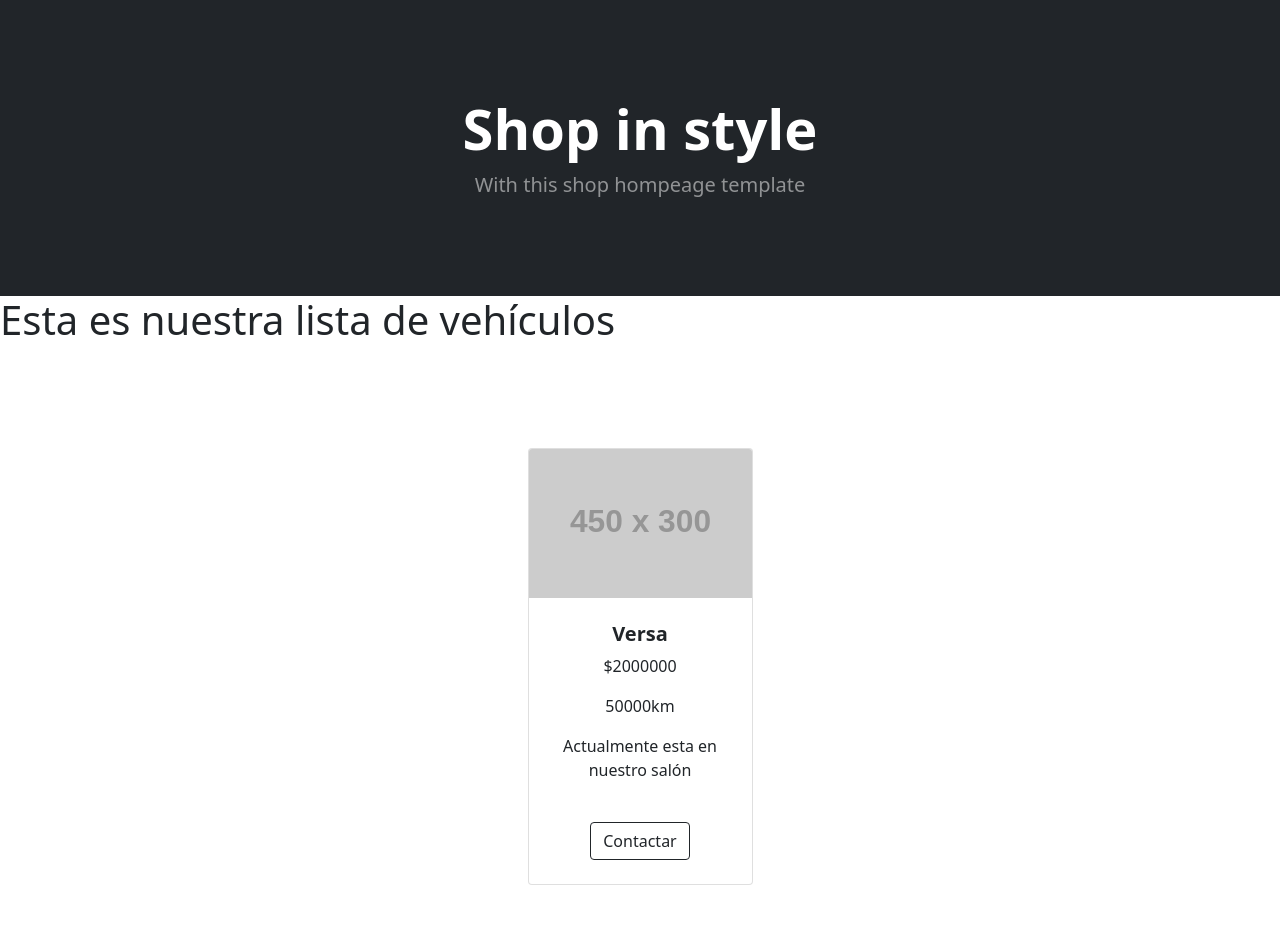
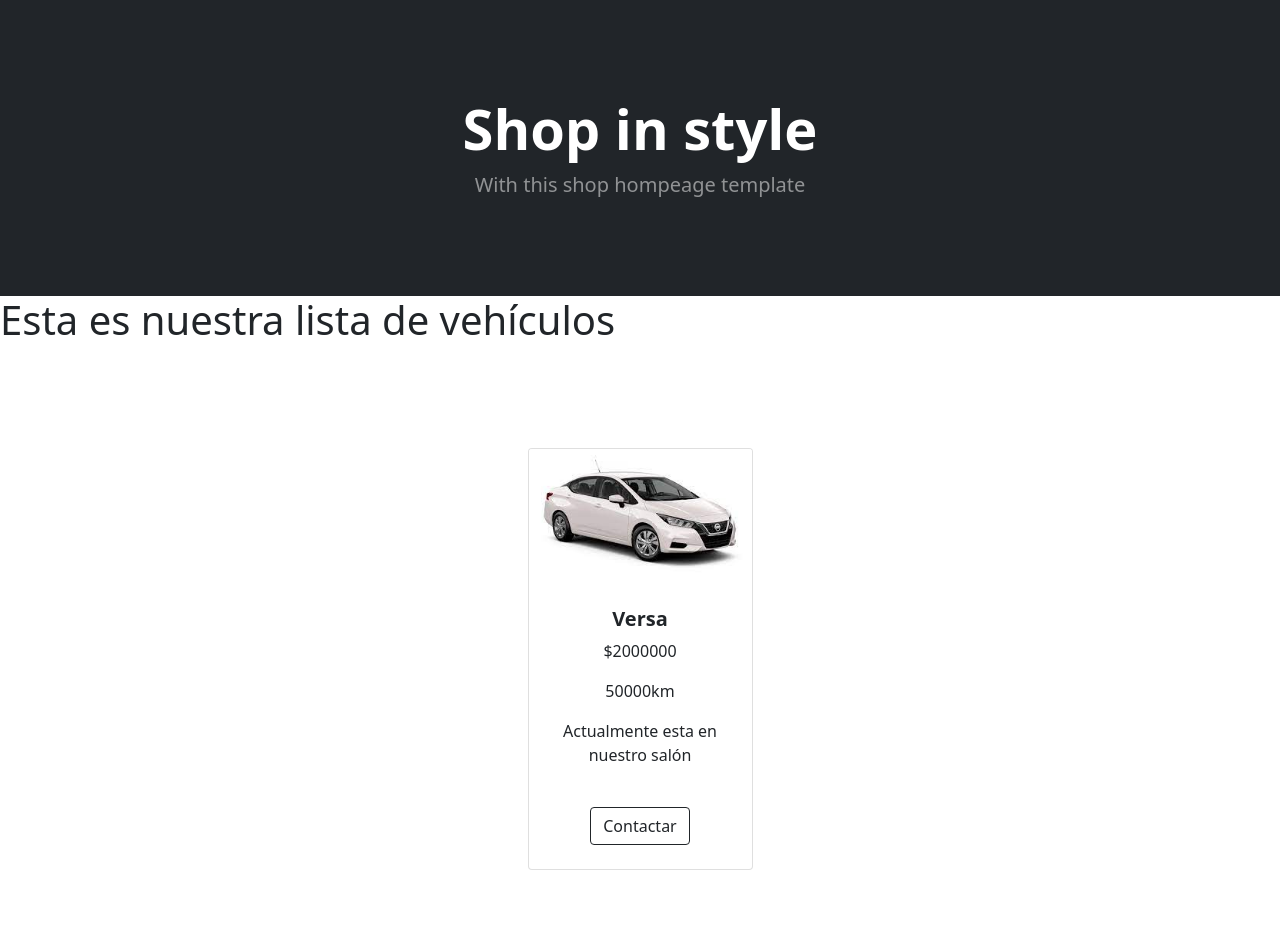
Before and after one commit to Lautaro9510/Trocar, a Django app: page /car/show_car/ in a window 1280 px wide. Shown: the part 57-982 px from the top of the page. Run offline with Django 4.2, Linux system fonts and the light colour scheme; data comes from the database, SQL or seed files in the repository; grey boxes labelled with a size stand in for pictures from a placeholder-image service; some libraries are stand-ins or nearby versions.

Commit message:
Se modifica html 'show_car' para mostrar imagenes

```diff
--- a/templates/car/show_car.html
+++ b/templates/car/show_car.html
@@ -13,7 +13,7 @@
                     <div class="col mb-5">
                         <div class="card h-100">
                             <!-- Product image-->
-                            <img class="card-img-top" src="https://dummyimage.com/450x300/dee2e6/6c757d.jpg" alt="..." />
+                            <img class="card-img-top" src="{{car.image.url}}" alt="..." />
                             <!-- Product details-->
                             <div class="card-body p-4">
                                 <div class="text-center">
```
